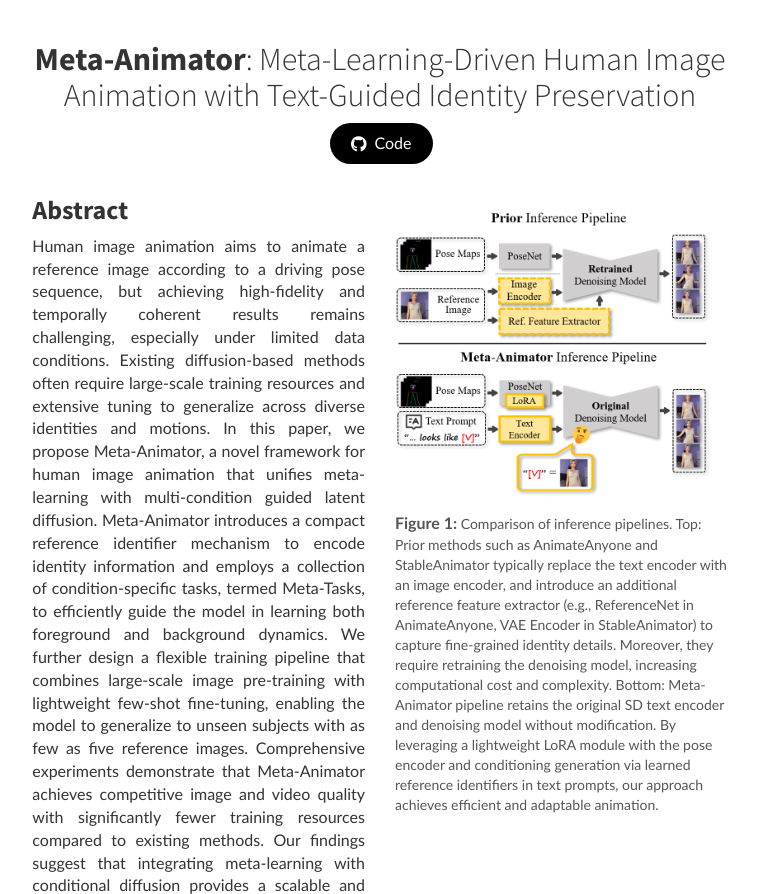
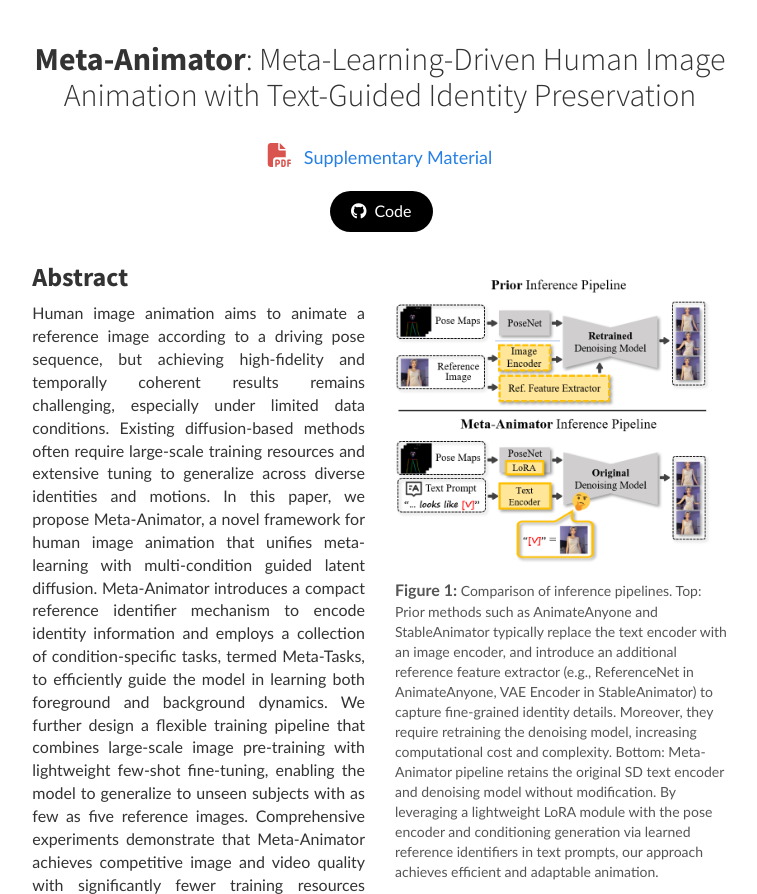
Before and after one commit to MetaAnimator/MetaAnimator.github.io, a plain HTML site: page index.html in a window 1280 px wide. Shown: the top 894 px of the page, without its empty margins (260-1017 px from the left). Drawn offline with nearby package versions, Linux system fonts and the light colour scheme; some packages are replaced by stand-ins of ours; a script that the page names is missing.

Commit message:
Update index.html

```diff
--- a/index.html
+++ b/index.html
@@ -89,6 +89,14 @@
         </div>
         <!-- Make sure you include Font Awesome -->
         <link rel="stylesheet" href="https://cdnjs.cloudflare.com/ajax/libs/font-awesome/6.4.0/css/all.min.css"/>
+
+        <div class="col-md-12 text-center" style="margin-top: 20px; margin-bottom: 20px;">
+            <a href="assets/supplementary_material.pdf" target="_blank" style="text-decoration: none;">
+                <i class="fa fa-file-pdf-o" style="font-size: 24px; color: #d9534f;"></i>
+                <span style="font-size: 18px; margin-left: 8px;">Supplementary Material</span>
+            </a>
+        </div>
+
 
         <div class="row">
             <div class="col-md-8 col-md-offset-2  text-center">
```
Also changed, not shown: 1 other file.
